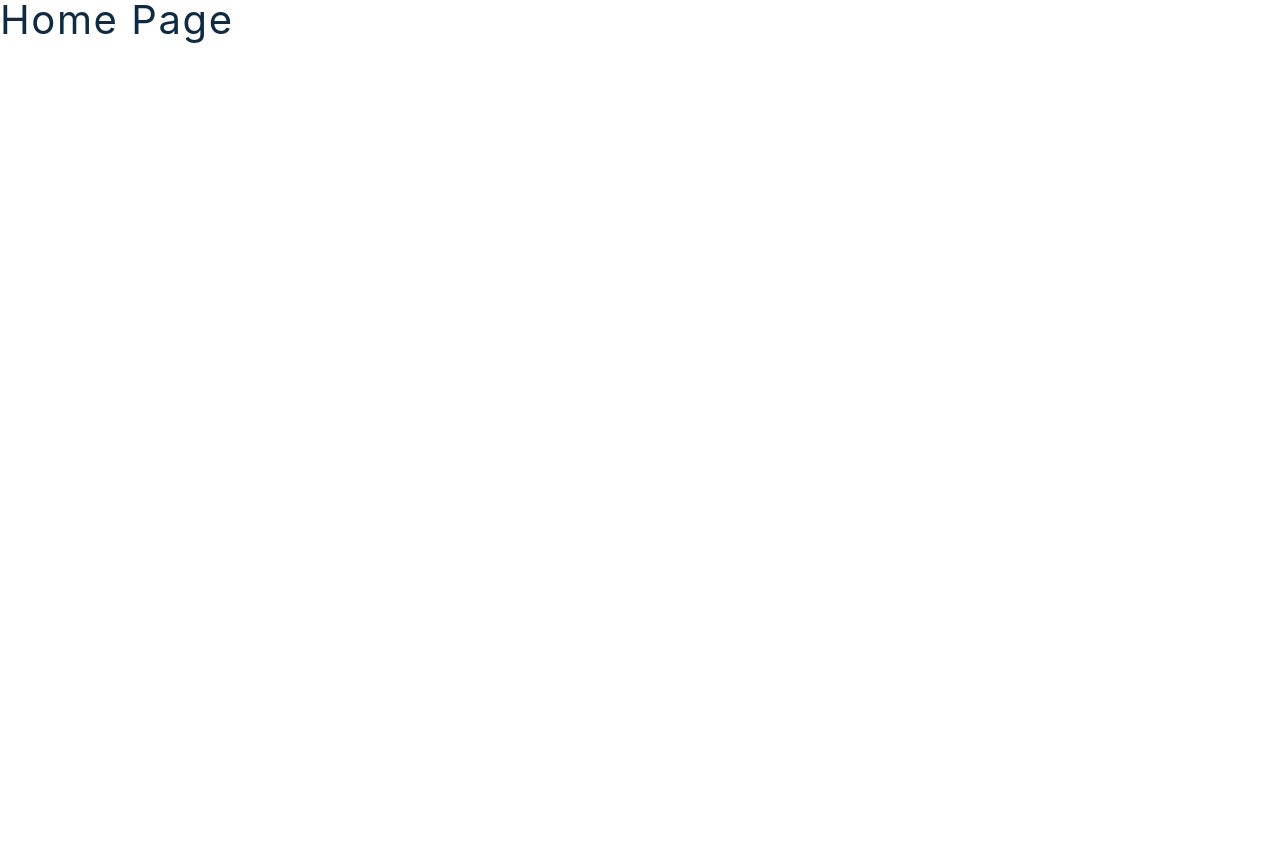
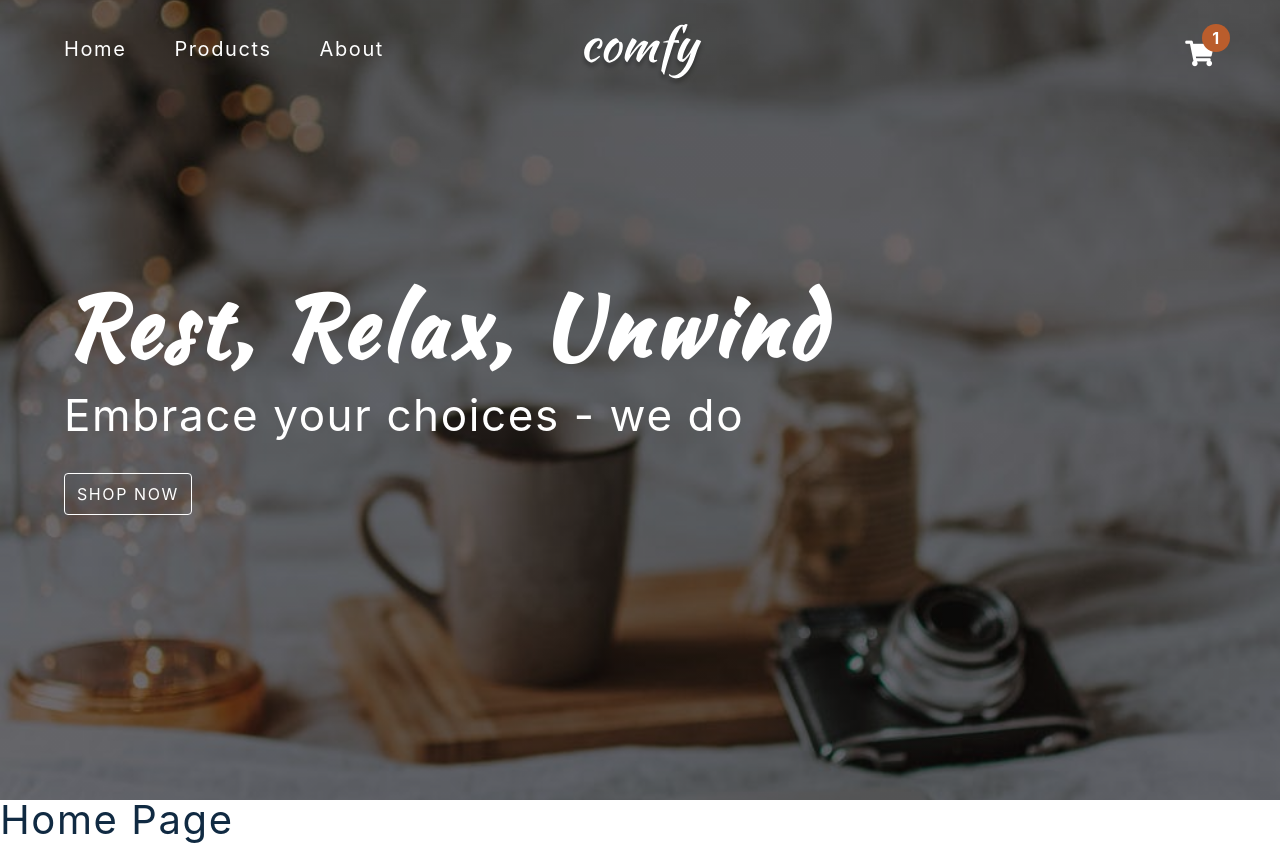
Before and after one commit to DevDaniel-R/e-commerce-temp, a plain HTML site: page index.html in a window 1280 px wide. Before the commit the page ends 800 px from the top, so only its background shows below. Drawn offline with Linux system fonts and the light colour scheme.

Commit message:
nav bar and hero added

```diff
--- a/index.html
+++ b/index.html
@@ -14,6 +14,51 @@
     <title>Home | Comfy</title>
   </head>
   <body>
+    <!-- Navbar -->
+    <nav class="navbar">
+      <div class="nav-center">
+        <!-- Links -->
+          <div>
+            <button class="toggle-nav">
+              <i class="fas fa-bars"></i>
+            </button>
+            <ul class="nav-links">
+              <li>
+                <a href="index.html" class="nav-link">
+                  home
+                </a>
+              </li>
+              <li>
+                <a href="products.html" class="nav-link">
+                  Products
+                </a>
+              </li>
+              <li>
+                <a href="about.html" class="nav-link">
+                  About
+                </a>
+              </li>
+            </ul>
+          </div>
+        <!-- Logo -->
+        <img src="./images/logo-white.svg" class="nav-logo" alt="logo" />
+        <!-- Cart Icon -->
+        <div class="toggle-container">
+          <button class="toggle-cart">
+            <i class="fas fa-shopping-cart"></i>
+          </button>
+          <span class="cart-item-count">1</span>
+        </div>
+      </div>
+    </nav>
+    <!-- Hero -->
+    <section class="hero">
+      <div class="hero-container">
+        <h1 class="text-slanted"> rest, relax, unwind</h1>
+        <h3>Embrace your choices - we do</h3>
+        <a href="products.html" class="hero-btn">shop now</a>
+      </div>
+    </section>
     <h2>home page</h2>
     <script type="module" src="index.js"></script>
   </body>
```
